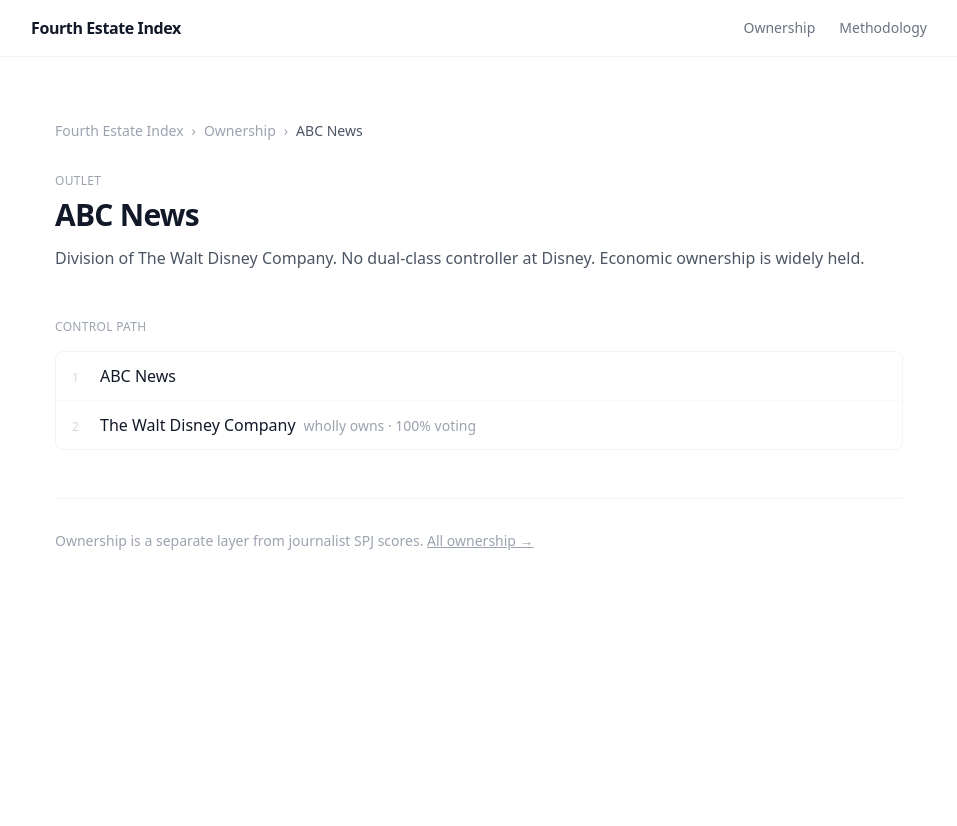
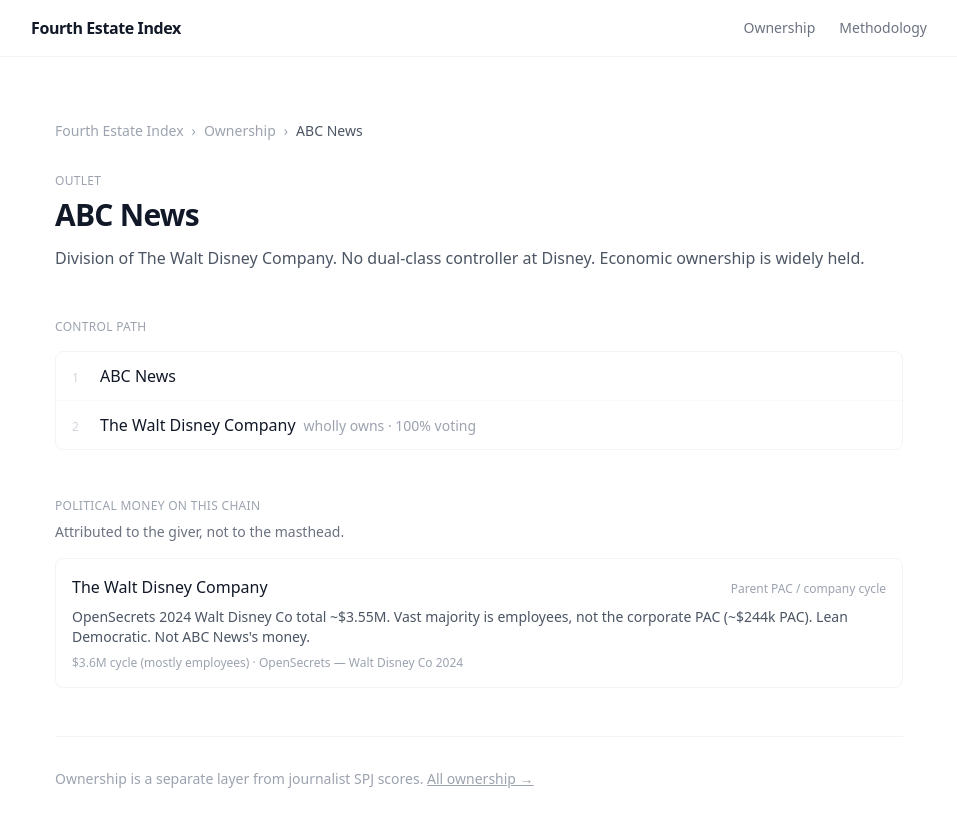
Before and after one commit to cjonesy108/fourth-estate-index, a Next.js app in the folder frontend/: page /ownership/abc-news in a window 1280 px wide. Shown: the top 826 px of the page, without its empty margins (161-1118 px from the left). Before the commit the page ends 800 px from the top, so only its background shows below. Built offline with nearby package versions, Linux system fonts and the light colour scheme.

Commit message:
Show attributed contributions on entity pages

```diff
--- a/frontend/app/ownership/[slug]/page.tsx
+++ b/frontend/app/ownership/[slug]/page.tsx
@@ -3,6 +3,8 @@
 import { notFound } from "next/navigation";
 import {
   EDGE_LABEL,
+  LAYER_LABEL,
+  contributionsFor,
   controlChain,
   controllerHoldings,
   descendantOutlets,
@@ -40,6 +42,7 @@
     ? controllerHoldings(entity.slug)
     : [];
   const kids = descendantOutlets(entity.slug);
+  const giving = contributionsFor(entity.slug);
 
   return (
     <main className="max-w-4xl mx-auto px-6 py-16">
@@ -53,8 +56,7 @@
 
       <header className="mb-12">
         <p className="text-xs uppercase tracking-wide text-gray-400 mb-2">
-          {entity.type.replace("_", " ")}
-          {entity.ticker ? ` · ${entity.ticker}` : ""}
+          {entity.type.replace("_", " ")}{entity.ticker ? ` · ${entity.ticker}` : ""}
         </p>
         <h1 className="text-3xl font-bold tracking-tight mb-3">{entity.name}</h1>
         <p className="text-gray-600 leading-relaxed">{entity.control_summary}</p>
@@ -72,9 +74,7 @@
                   {step.entity.slug === entity.slug ? (
                     <span className="font-medium">{step.entity.name}</span>
                   ) : (
-                    <Link href={`/ownership/${step.entity.slug}`} className="font-medium hover:underline">
-                      {step.entity.name}
-                    </Link>
+                    <Link href={`/ownership/${step.entity.slug}`} className="font-medium hover:underline">{step.entity.name}</Link>
                   )}
                   {step.via && (
                     <span className="text-sm text-gray-400 ml-2">
@@ -93,11 +93,9 @@
         <section className="mb-12">
           <h2 className="text-xs font-medium uppercase tracking-wide text-gray-400 mb-2">Economic stake</h2>
           <p className="text-sm text-gray-500 mb-4">
-            Institutional holders of {parent ? parent.name : entity.name}
-            {parent?.ticker ? ` (${parent.ticker})` : ""}. Not controllers. As of {graph.as_of_economic}.
+            Institutional holders of {parent ? parent.name : entity.name}{parent?.ticker ? ` (${parent.ticker})` : ""}. Not controllers. As of {graph.as_of_economic}.
           </p>
-          <div className="overflow-x-auto border border-gray-100 rounded-lg">
-            <table className="w-full text-sm">
+          <table className="w-full text-sm border border-gray-100 rounded-lg">
             <thead>
               <tr className="text-left text-xs uppercase tracking-wide text-gray-400 border-b border-gray-100">
                 <th className="px-4 py-3 font-medium">Holder</th>
@@ -108,29 +106,19 @@
             <tbody>
               {holders.map(({ entity: h, edge }) => (
                 <tr key={h.slug} className="border-b border-gray-50 last:border-0">
-                    <td className="px-4 py-3">
-                      <Link href={`/ownership/${h.slug}`} className="hover:underline">{h.name}</Link>
-                    </td>
+                  <td className="px-4 py-3"><Link href={`/ownership/${h.slug}`} className="hover:underline">{h.name}</Link></td>
                   <td className="px-4 py-3 tabular-nums">{formatPct(edge.pct_economic)}</td>
-                    <td className="px-4 py-3 text-gray-400">
-                      <a href={edge.source_url} className="hover:underline" target="_blank" rel="noreferrer">
-                        {edge.source_label}
-                      </a>
-                    </td>
+                  <td className="px-4 py-3 text-gray-400"><a href={edge.source_url} className="hover:underline" target="_blank" rel="noreferrer">{edge.source_label}</a></td>
                 </tr>
               ))}
             </tbody>
           </table>
-          </div>
         </section>
       )}
 
       {instHoldings.length > 0 && (
         <section className="mb-12">
           <h2 className="text-xs font-medium uppercase tracking-wide text-gray-400 mb-2">Media issuers held</h2>
-          <p className="text-sm text-gray-500 mb-4">
-            Direct 13F positions in media parents. Outlets listed are descendants of those parents — not separate holdings.
-          </p>
           <ul className="space-y-4">
             {instHoldings.map((h) => (
               <li key={h.issuer.slug} className="border border-gray-100 rounded-lg p-4">
@@ -147,10 +135,6 @@
                     ))}
                   </p>
                 )}
-                <p className="text-xs text-gray-400 mt-2">
-                  <a href={h.edge.source_url} className="hover:underline" target="_blank" rel="noreferrer">{h.edge.source_label}</a>
-                  {h.edge.notes ? ` · ${h.edge.notes}` : ""}
-                </p>
               </li>
             ))}
           </ul>
@@ -191,11 +175,31 @@
         </section>
       )}
 
+      {giving.length > 0 && (
+        <section className="mb-12">
+          <h2 className="text-xs font-medium uppercase tracking-wide text-gray-400 mb-2">Political money on this chain</h2>
+          <p className="text-sm text-gray-500 mb-4">Attributed to the giver, not to the masthead.</p>
+          <ul className="space-y-4">
+            {giving.map((g) => (
+              <li key={`${g.entity}-${g.cycle}`} className="border border-gray-100 rounded-lg p-4">
+                <div className="flex flex-wrap items-baseline justify-between gap-2 mb-2">
+                  <Link href={`/ownership/${g.entity}`} className="font-medium hover:underline">
+                    {getEntity(g.entity)?.name ?? g.entity}
+                  </Link>
+                  <span className="text-xs text-gray-400">{LAYER_LABEL[g.layer]}</span>
+                </div>
+                <p className="text-sm text-gray-600 mb-2">{g.summary}</p>
+                <p className="text-xs text-gray-400">
+                  {g.amount_label} · <a href={g.source_url} className="hover:underline" target="_blank" rel="noreferrer">{g.source_label}</a>
+                </p>
+              </li>
+            ))}
+          </ul>
+        </section>
+      )}
+
       <footer className="pt-8 border-t border-gray-100 text-sm text-gray-400">
-        <p>
-          Ownership is a separate layer from journalist SPJ scores.{" "}
-          <Link href="/ownership" className="underline">All ownership →</Link>
-        </p>
+        <p>Ownership is a separate layer from journalist SPJ scores. <Link href="/ownership" className="underline">All ownership →</Link></p>
       </footer>
     </main>
   );
```
Lines whose indentation alone changed are shown as unchanged.
